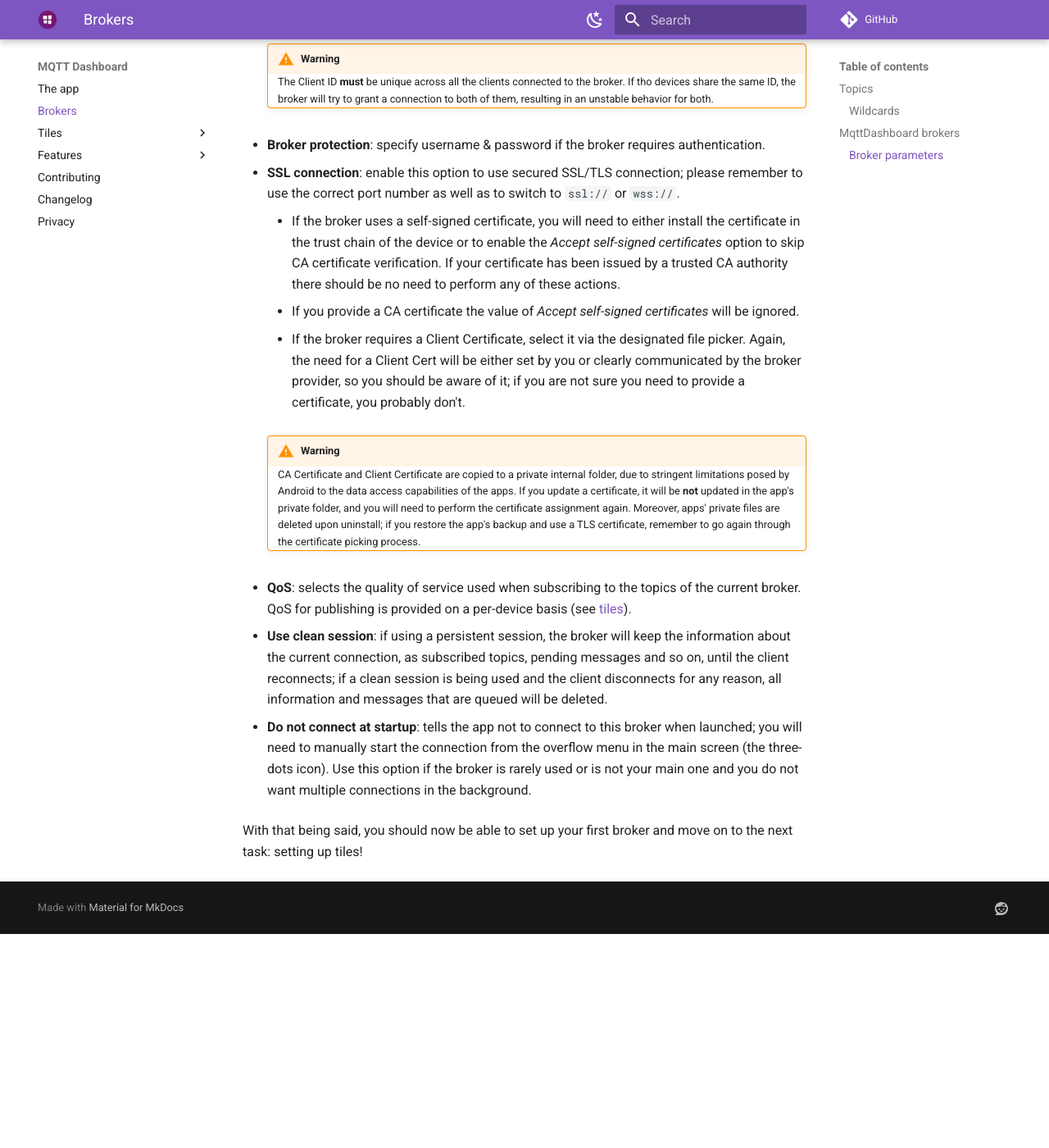
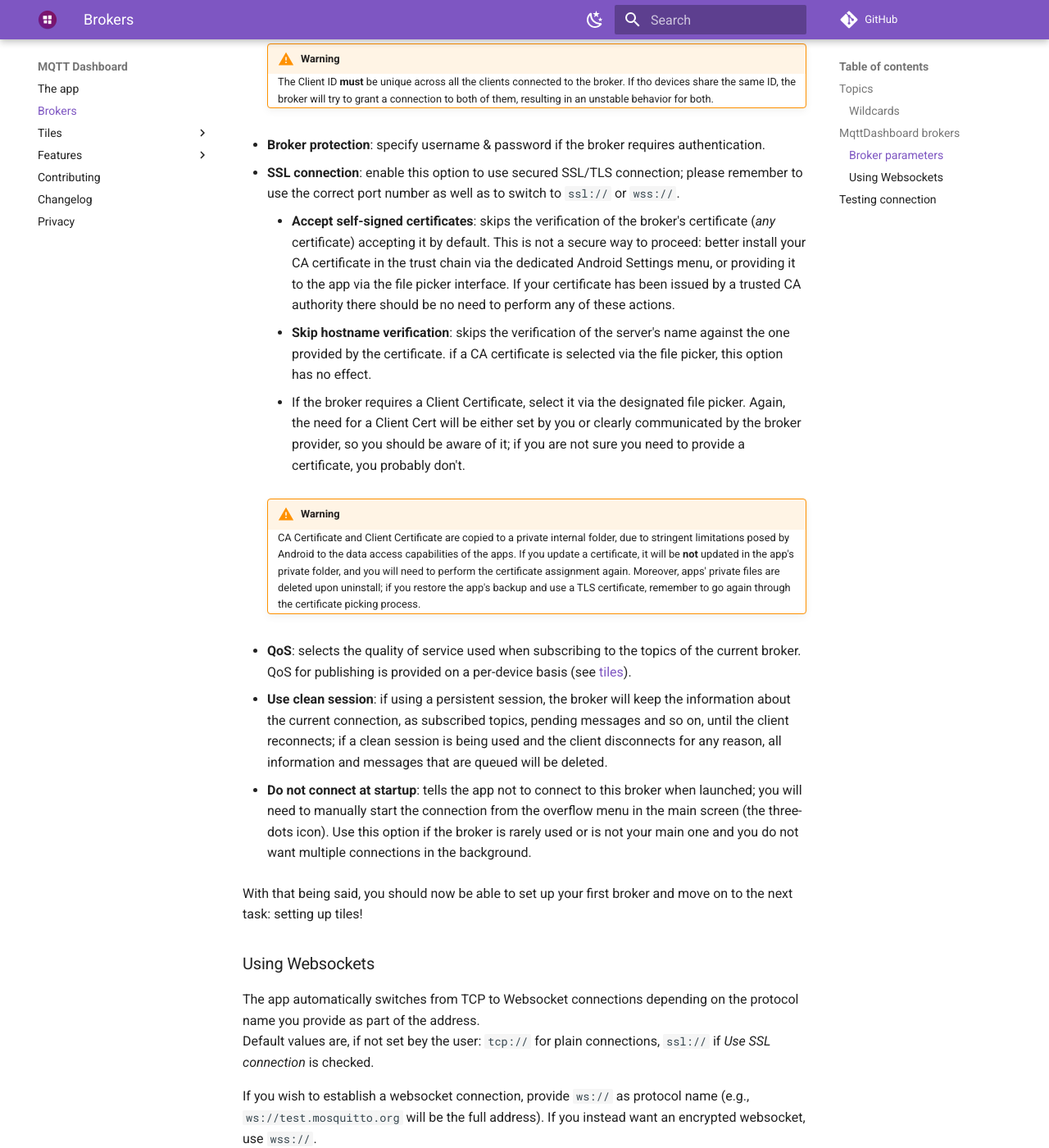
Before and after one commit to Vetru-Apps/mqtt-dashboard-documentation, an MkDocs documentation site: the page built from docs/brokers.md, in a window 1280 px wide and 1400 px high, scrolled down 2278 px. Shown: the whole window at 82% size. Built offline with MkDocs 1.6.1 and Material for MkDocs 9.7.7, drawn with Linux system fonts in a browser that asks for light colours; comment, search, counter and statistics services are not loaded; before the commit the page ends 3417 px from its top, so only the background shows below that; some of the changed text lies outside the part shown.

Commit message:
SSL, websocket and test brokers

```diff
--- a/docs/brokers.md
+++ b/docs/brokers.md
@@ -61,8 +61,8 @@
 
 - **SSL connection**: enable this option to use secured SSL/TLS connection; please remember to use the correct port number as well as to switch to `ssl://` or `wss://`.
 
-    - If the broker uses a self-signed certificate, you will need to either install the certificate in the trust chain of the device or to enable the *Accept self-signed certificates* option to skip CA certificate verification. If your certificate has been issued by a trusted CA authority there should be no need to perform any of these actions.
-    - If you provide a CA certificate the value of *Accept self-signed certificates* will be ignored.
+    - **Accept self-signed certificates**: skips the verification of the broker's certificate (*any* certificate) accepting it by default. This is not a secure way to proceed: better install your CA certificate in the trust chain via the dedicated Android Settings menu, or providing it to the app via the file picker interface. If your certificate has been issued by a trusted CA authority there should be no need to perform any of these actions.
+    - **Skip hostname verification**: skips the verification of the server's name against the one provided by the certificate. if a CA certificate is selected via the file picker, this option has no effect.
     - If the broker requires a Client Certificate, select it via the designated file picker. Again, the need for a Client Cert will be either set by you or clearly communicated by the broker provider, so you should be aware of it; if you are not sure you need to provide a certificate, you probably don't.
 
 :   !!! warning
@@ -75,3 +75,20 @@
 - **Do not connect at startup**: tells the app not to connect to this broker when launched; you will need to manually start the connection from the overflow menu in the main screen (the three-dots icon). Use this option if the broker is rarely used or is not your main one and you do not want multiple connections in the background.
 
 With that being said, you should now be able to set up your first broker and move on to the next task: setting up tiles!
+
+### Using Websockets
+
+The app automatically switches from TCP to Websocket connections depending on the protocol name you provide as part of the address.
+Default values are, if not set bey the user: `tcp://` for plain connections, `ssl://` if *Use SSL connection* is checked.
+
+If you wish to establish a websocket connection, provide `ws://` as protocol name (e.g., `ws://test.mosquitto.org` will be the full address). If you instead want an encrypted websocket, use `wss://`.
+
+## Testing connection
+
+If you want to test or play around with different connection settings, there are a few open brokers available.
+
+The most commonly used is `test.mosquitto.org`, providing TCP and WS connections, with/without authentication and with/without encryption. Be aware that this is a publicly available broker, so any message you send will be visible by anybody. Moreover, testing TLS connections is not always feasible, as the server as problems with its CA certificate and Client certificate from time to time.
+
+Another one is `broker.hivemq.com`, available as plain TCP or WS.
+
+You can find a comprehensive list [here](https://github.com/mqtt/mqtt.org/wiki/public_brokers).
```
